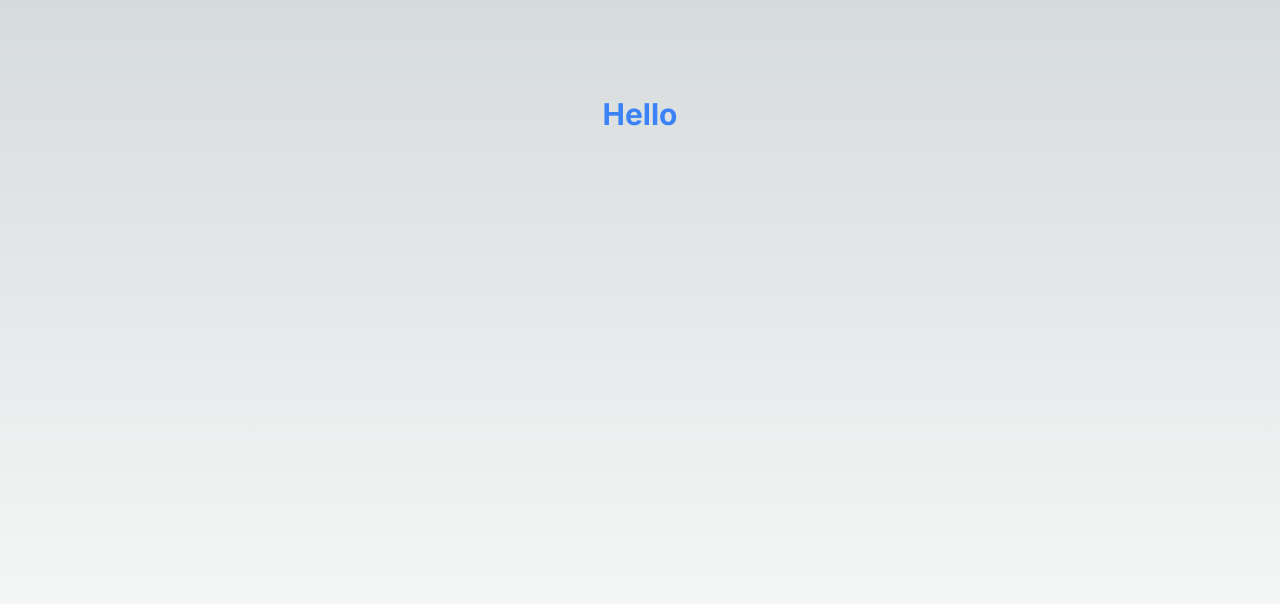
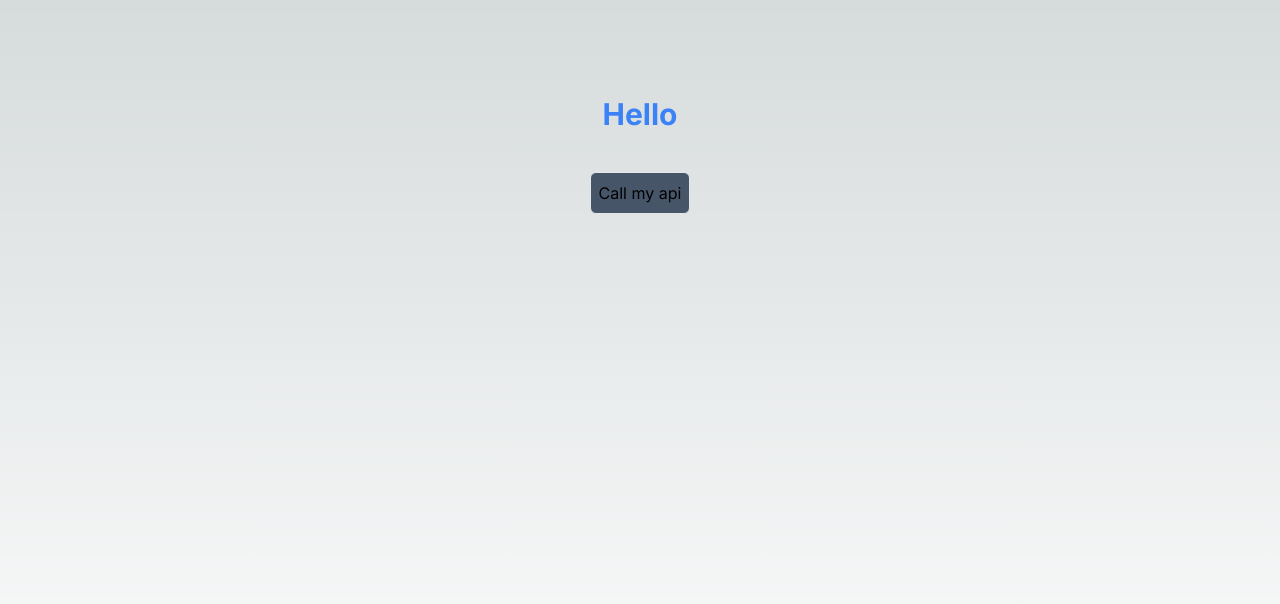
Before and after one commit to alexdev006/n14-app-router, a Next.js app: page / in a window 1280 px wide. Shown: the top 604 px of the page. Built offline with nearby package versions, Linux system fonts and the light colour scheme.

Commit message:
feat: setup api folder with GET method

```diff
--- /dev/null
+++ b/app/api/products/route.ts
@@ -0,0 +1,9 @@
+import { NextResponse } from "next/server";
+
+export async function GET() {
+  return NextResponse.json({
+    id: 1,
+    name: "Iphone 15",
+    price: "1500",
+  });
+}
--- /dev/null
+++ b/app/api/route.ts
@@ -0,0 +1,13 @@
+import { NextResponse } from "next/server";
+
+export async function GET() {
+  return NextResponse.json({
+    hello: "World",
+  });
+}
+export async function POST(request: Request) {
+  const data = await request.json();
+  return NextResponse.json({
+    data,
+  });
+}
--- /dev/null
+++ b/app/api/users/[userId]/route.ts
@@ -0,0 +1,11 @@
+import { NextResponse } from "next/server";
+import data from "@/data.json";
+
+export async function GET(request: Request, context: any) {
+  const { params } = context;
+  const user = data.filter((x) => params.userId === x.id.toString());
+
+  return NextResponse.json({
+    user,
+  });
+}
--- /dev/null
+++ b/app/api/users/route.ts
@@ -0,0 +1,8 @@
+import { NextResponse } from "next/server";
+import data from "@/data.json";
+
+export async function GET() {
+  return NextResponse.json({
+    data,
+  });
+}
--- a/app/page.tsx
+++ b/app/page.tsx
@@ -1,9 +1,39 @@
-import Image from "next/image";
+"use client";
+
+import { useState } from "react";
 
 export default function Home() {
+  const [isLoading, setIsLoading] = useState(false);
+
+  const fetchDataFromApi = async () => {
+    try {
+      setIsLoading(true);
+      const response = await fetch("/api/users", {
+        headers: {
+          Accept: "application/json",
+          method: "GET",
+        },
+      });
+      if (response) {
+        const data = await response.json();
+        console.log(data);
+      }
+    } catch (error) {
+      console.log("Error: ", error);
+    } finally {
+      setIsLoading(false);
+    }
+  };
+
   return (
-    <main className="flex min-h-screen flex-col items-center justify-between p-24">
+    <main className="flex min-h-screen flex-col items-center p-24">
       <div className="text-3xl text-blue-500 font-bold">Hello</div>
+      <button
+        className="mt-10 p-2 border rounded-md bg-slate-600"
+        onClick={() => fetchDataFromApi()}
+      >
+        {isLoading ? "Loading..." : "Call my api"}
+      </button>
     </main>
   );
 }
--- /dev/null
+++ b/app/profile/page.tsx
@@ -0,0 +1,3 @@
+export default function page() {
+  return <div>Profile Page</div>;
+}
--- /dev/null
+++ b/components/Header.tsx
@@ -0,0 +1,3 @@
+export default function Header() {
+  return <div className=""> Header</div>;
+}
--- /dev/null
+++ b/data.json
@@ -0,0 +1,5 @@
+[
+  { "name": "Jon", "age": 20, "id": 1 },
+  { "name": "Jane", "age": 23, "id": 2 },
+  { "name": "Pete", "age": 13, "id": 3 }
+]
```
